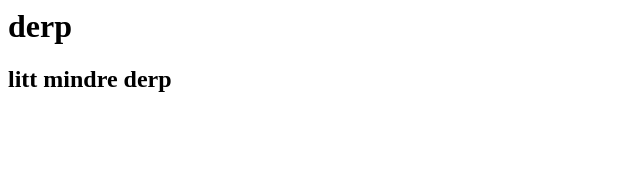
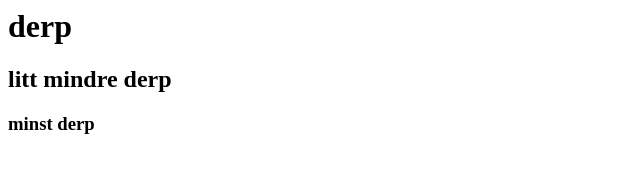
Before and after one commit to thomasrekvik/nettside, a plain HTML site: page Index.html in a window 1280 px wide. Shown: the whole page, without its empty margins (0-640 px from the left). Drawn offline with Linux system fonts and the light colour scheme.

Commit message:
Added 3rd line

```diff
--- a/Index.html
+++ b/Index.html
@@ -1,2 +1,3 @@
 <h1 margin-: 200px;>derp</h1>
 <h2>litt mindre derp</h2>
+<h3>minst derp</h3>
```
